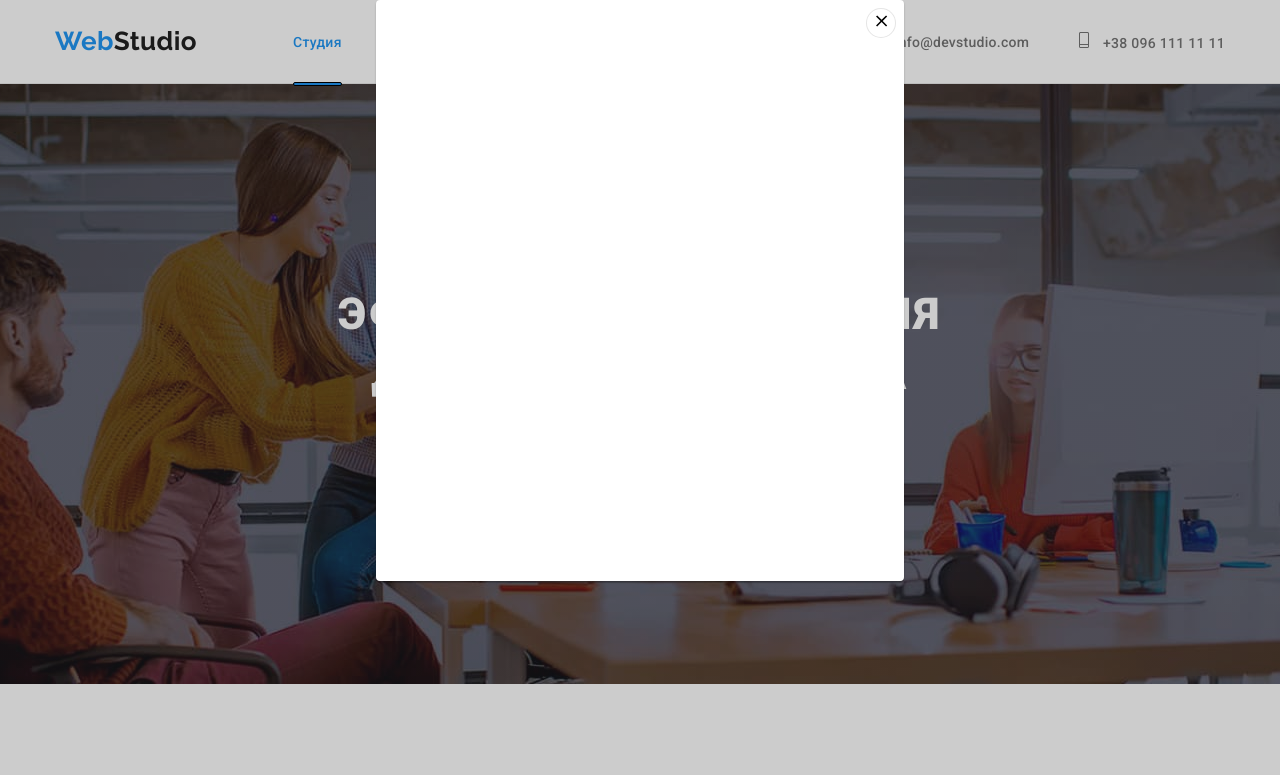
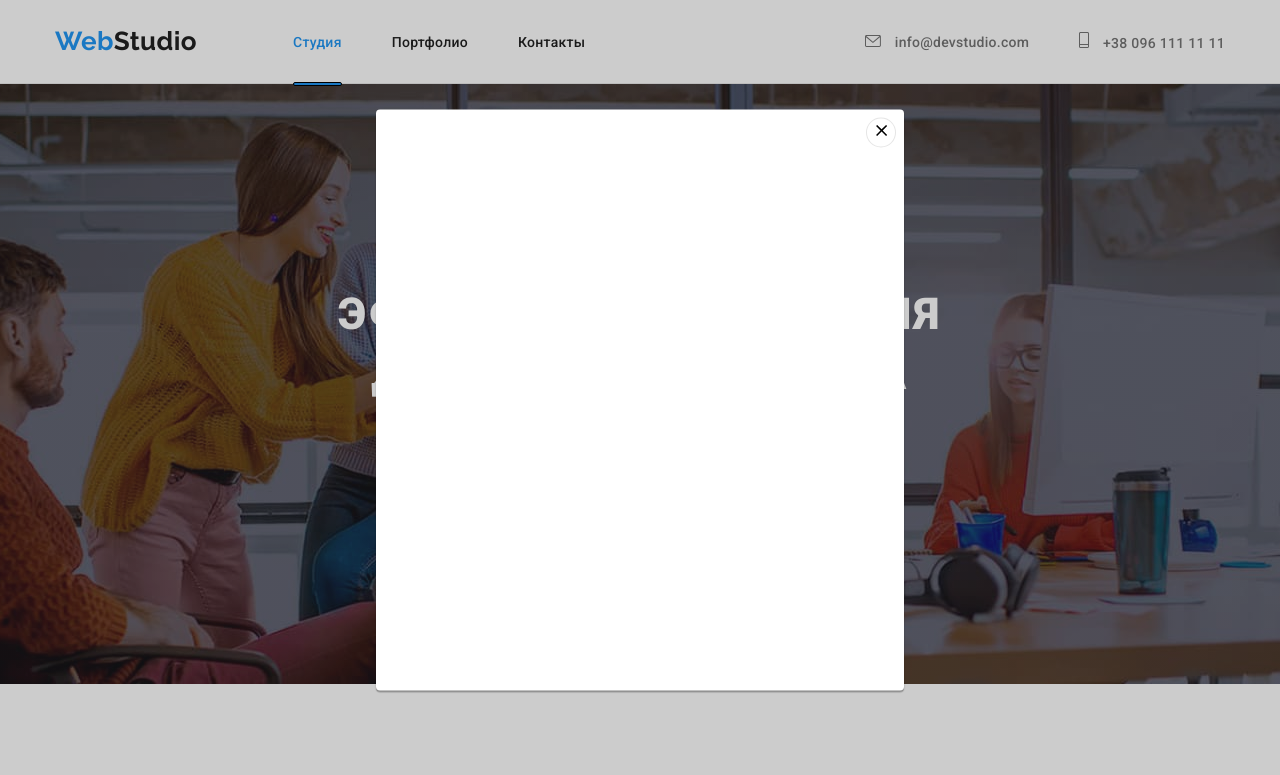
Before and after one commit to supert111/goit-markup-hw-05.github.io, a plain HTML site: page index.html in a window 1280 px wide. Both pictures are taken after a click on the button "Заказать услугу". Shown: the top 775 px of the page. Drawn offline with nearby package versions, Linux system fonts and the light colour scheme.

Commit message:
Add files via upload

```diff
--- a/css/style.css
+++ b/css/style.css
@@ -667,11 +667,10 @@ margin: 0px auto 50px;
   transform: scale(0.3);
 }
 .modal {
-  position: relative;
-  margin: auto;
-  /* top: 50%;
+  position: absolute;
+  top: 50%;
   left: 50%;
-  transform: translate(-50%, -50%); */
+  transform: translate(-50%, -50%);
   width: 528px;
   height: 581px;
   background: #FFFFFF;
```
